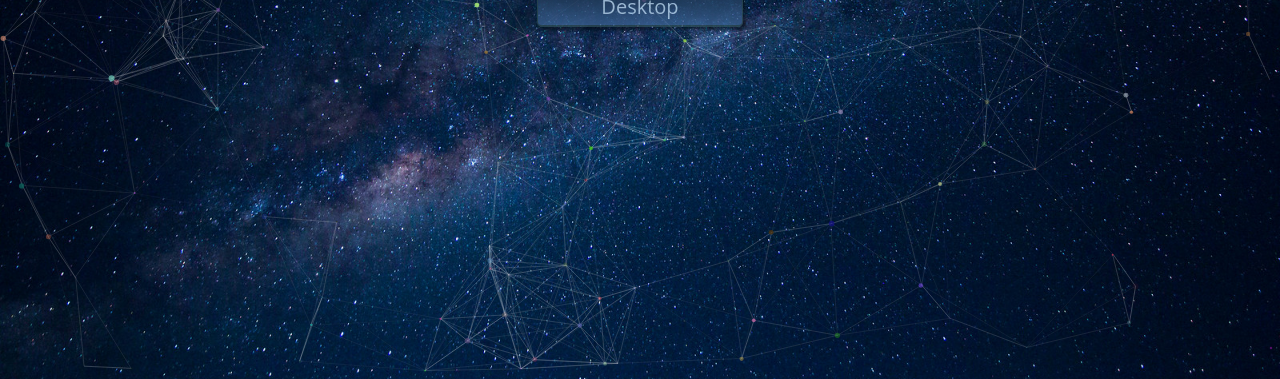
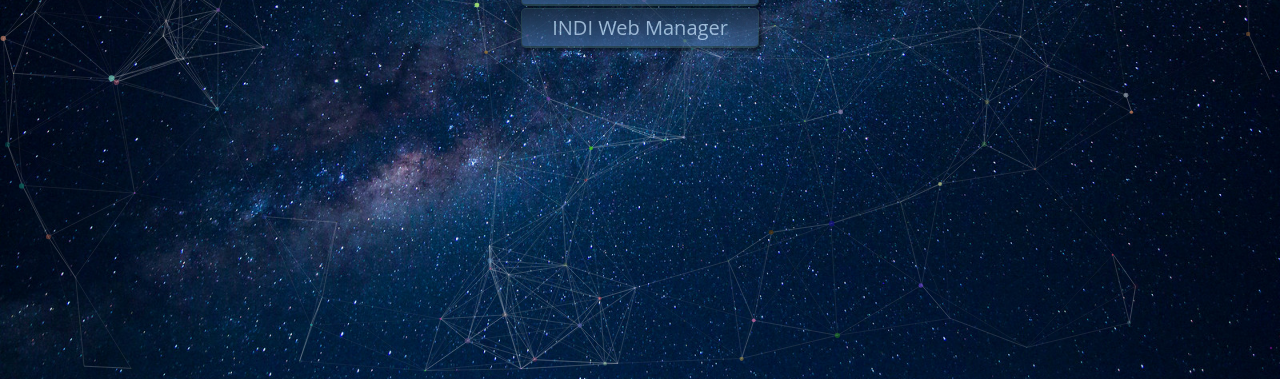
Before and after one commit to wgauvin/astrogruff-setup, a plain HTML site: page web/index.html in a window 1280 px wide. Shown: the part 421-800 px from the top of the page. Drawn offline with nearby package versions, Linux system fonts and the light colour scheme.

Commit message:
update the web package files

```diff
--- a/web/index.html
+++ b/web/index.html
@@ -11,13 +11,15 @@
 <body>
 
   <div id="particles-js">
-    <div id="astrogruff_dlg">
-      <div>
-        <div id="astrogruff_logo" translate="no">Astrogruff</div>
-        <div id="astrogruff_connect_bttn" onclick="location.href='/desktop';">Desktop</div>
-      </div>
+  <div id="astrogruff_dlg">
+    <div>
+      <div id="astrogruff_logo" translate="no">Astrogruff</div>
+      <div class="astrogruff_connect_bttn" onclick="location.href='/desktop';">Desktop</div>
+      <div class="astrogruff_connect_bttn" onclick="location.href='/indi';">INDI Web Manager</div>
     </div>
   </div>
+  </div>
+
 
   <script src="//cdn.jsdelivr.net/particles.js/2.0.0/particles.min.js"></script>
   <script src="./script.js"></script>
--- a/web/script.js
+++ b/web/script.js
@@ -37,7 +37,7 @@ particlesJS("particles-js", {
     }
   },
   interactivity: {
-    detect_on: "canvas",
+    detect_on: "window",
     events: {
       onhover: { enable: true, mode: "grab" },
       onclick: { enable: true, mode: "push" },
--- a/web/style.css
+++ b/web/style.css
@@ -29,7 +29,7 @@ body {
   font-weight: bolder;
 }
 
-#astrogruff_connect_bttn {
+.astrogruff_connect_bttn {
   cursor: pointer;
   margin: 2px;
   padding: 5px 30px;
```
